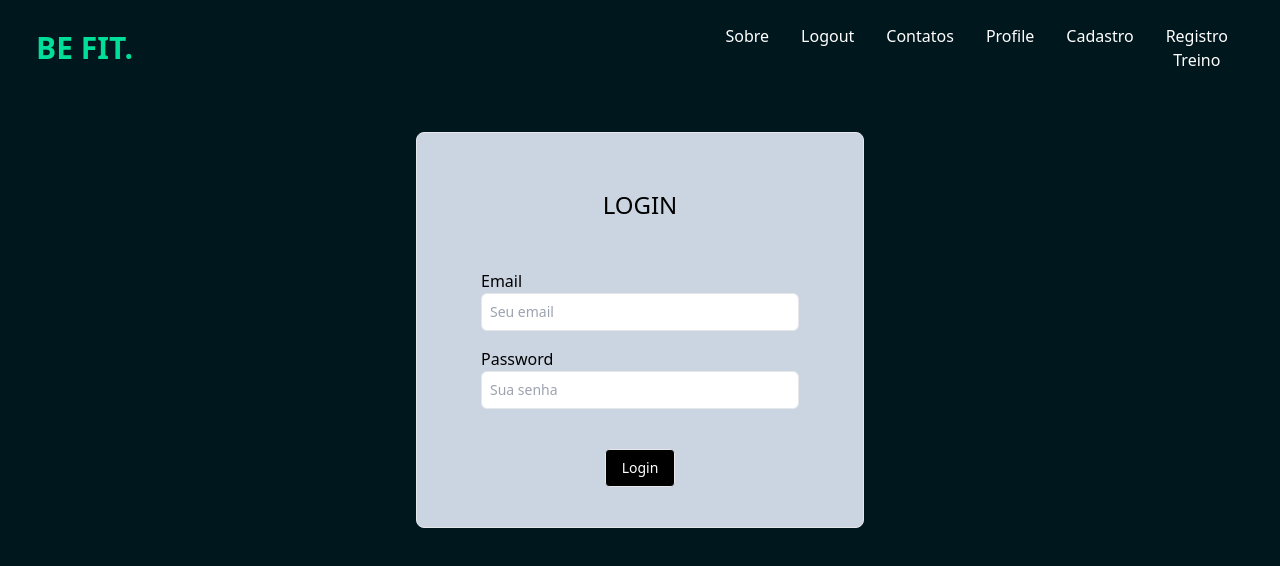
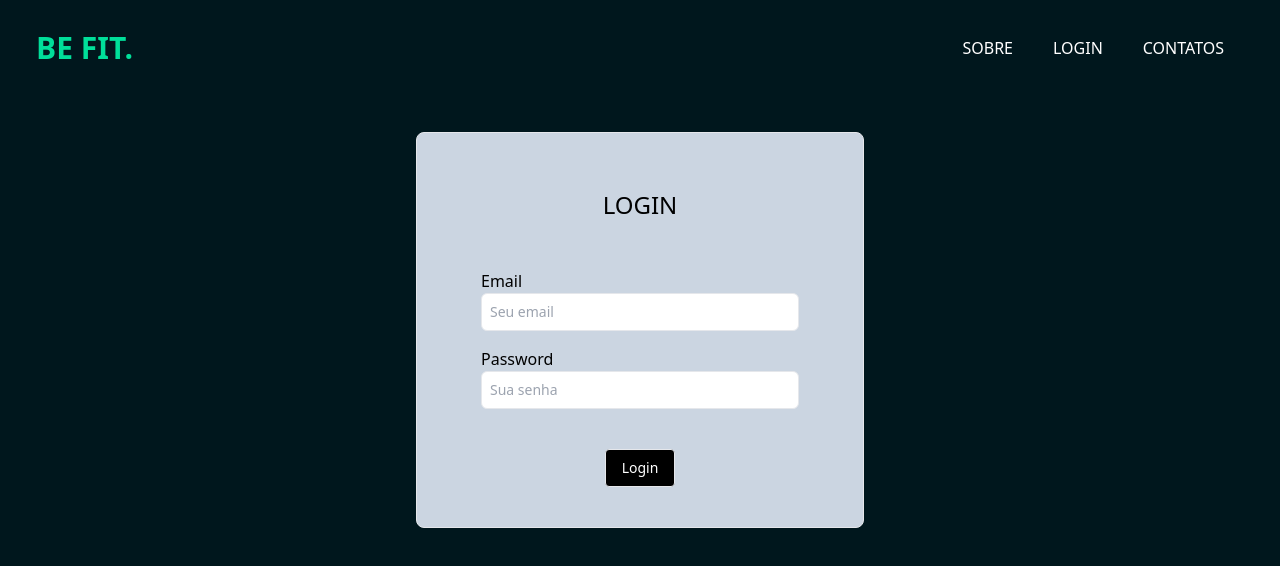
Before and after one commit to alexandre-roque/Academia, a React (Vite) app: page /login in a window 1280 px wide. Shown: the top 566 px of the page. Built offline with nearby package versions, Linux system fonts and the light colour scheme.

Commit message:
added medico option on navbar

```diff
--- a/src/components/Cards/index.tsx
+++ b/src/components/Cards/index.tsx
@@ -26,7 +26,7 @@ export const Cards = () => {
                         key={plano.name}
                         className="w-full py-[4rem] px-4 bg-white"
                     >
-                        <div className="py-5 text-center text-4xl font-black uppercase">
+                        <div className="py-5 text-center text-4xl font-black uppercase underline decoration-lgreen">
                             {plano.name}
                         </div>
                         <div className="max-w-[1240px] mx-auto grid md:grid-cols-3 gap-8">
--- a/src/components/Navbar/index.tsx
+++ b/src/components/Navbar/index.tsx
@@ -28,45 +28,51 @@ const Navbar = () => {
     const admin = user.vinculo === "Admin";
 
     return (
-        <div className="flex justify-between items-center h-24 max-w-[1240px] mx-auto px-4 text-white">
+        <div className="flex justify-between items-center h-24 max-w-[1240px] mx-auto px-4 text-white uppercase">
             <h1 className="w-full text-3xl font-bold text-lgreen">
                 <Link to={"/"}>BE FIT.</Link>
             </h1>
             <ul className="hidden md:flex">
                 <li className="p-4">
-                    <Link to={"/sobre"}>Sobre</Link>
+                    <Link  className="p-1 hover:text-lgreen" to={"/sobre"}>Sobre</Link>
                 </li>
+                {(user.vinculo === "Cliente" || admin)
+                    && (
+                    <li className="p-4">
+                        <Link  className="p-1 hover:text-lgreen" to={"/profile"}>Profile</Link>
+                    </li>
+                )}
                 {!user.email && (
                     <li className="p-4">
-                        <Link to={"/login"}>Login</Link>
+                        <Link  className="p-1 hover:text-lgreen" to={"/login"}>Login</Link>
                     </li>
                 )}
                 {user.email && (
                     <li className="p-4">
-                        <button onClick={user.logout}>Logout</button>
+                        <button className="hover:text-lgreen" onClick={user.logout}>LOGOUT</button>
+                    </li>
+                )}
+                {(user.vinculo === "Secretário(a)" || admin )
+                    && (
+                    <li className="p-4">
+                        <Link  className="p-1 hover:text-lgreen" to={"/cadastro"}>Cadastro</Link>
+                    </li>
+                )}
+                {(user.vinculo === "Médico(a)" || admin )
+                    && (
+                    <li className="p-4">
+                        <Link  className="p-1 hover:text-lgreen" to={"/avaliacao"}>Avaliação</Link>
+                    </li>
+                )}
+                {(user.vinculo === "Professor(a)" || admin)
+                    && (
+                    <li className="p-4 text-center">
+                        <Link  className="p-1 hover:text-lgreen" to={"/registro-treino"}>Registro Treino</Link>
                     </li>
                 )}
                 <li className="p-4">
-                    <Link to={"/contatos"}>Contatos</Link>
+                    <Link  className="p-1 hover:text-lgreen" to={"/contatos"}>Contatos</Link>
                 </li>
-                {user.vinculo === "Cliente" ||
-                    (admin && (
-                        <li className="p-4">
-                            <Link to={"/profile"}>Profile</Link>
-                        </li>
-                    ))}
-                {user.vinculo === "Secretário(a)" ||
-                    (admin && (
-                        <li className="p-4">
-                            <Link to={"/cadastro"}>Cadastro</Link>
-                        </li>
-                    ))}
-                {user.vinculo === "Professor(a)" ||
-                    (admin && (
-                        <li className="p-4 text-center">
-                            <Link to={"/registro-treino"}>Registro Treino</Link>
-                        </li>
-                    ))}
             </ul>
             <div onClick={handleNav} className="block md:hidden">
                 {nav ? (
@@ -87,24 +93,24 @@ const Navbar = () => {
                     BE FIT.
                 </h1>
                 <li className="p-4">
-                    <Link to={"/login"}>Login</Link>
+                    <Link  className="p-1 hover:text-lgreen" to={"/login"}>Login</Link>
                 </li>
                 <li className="p-4">
-                    <Link to={"/sobre"}>Sobre</Link>
+                    <Link  className="p-1 hover:text-lgreen" to={"/sobre"}>Sobre</Link>
                 </li>
                 <li className="p-4">
-                    <Link to={"/contatos"}>Contatos</Link>
+                    <Link  className="p-1 hover:text-lgreen" to={"/contatos"}>Contatos</Link>
                 </li>
                 <li className="p-4">
-                    <Link to={"/profile"}>Profile</Link>
+                    <Link  className="p-1 hover:text-lgreen" to={"/profile"}>Profile</Link>
                 </li>
 
                 <li className="p-4">
-                    <Link to={"/cadastro"}>Cadastro</Link>
+                    <Link  className="p-1 hover:text-lgreen" to={"/cadastro"}>Cadastro</Link>
                 </li>
 
                 <li className="p-4">
-                    <Link to={"/registro-treino"}>Registro Treino</Link>
+                    <Link  className="p-1 hover:text-lgreen" to={"/registro-treino"}>Registro Treino</Link>
                 </li>
             </ul>
         </div>
--- a/src/context/AuthProvider/index.tsx
+++ b/src/context/AuthProvider/index.tsx
@@ -6,12 +6,7 @@ import { LoginRequest } from "./util";
 export const AuthContext = createContext<IContext>({} as IContext);
 
 export const AuthProvider = ({ children }: IAuthProvider) => {
-    const [user, setUser] = useState<IUser | null>({
-        email: "alexandre@teste.com",
-        nome: "Alexandre Teste",
-        vinculo: "Admin",
-        id: "cl4qyim712tdq0dkd6zoi7hr9",
-    });
+    const [user, setUser] = useState<IUser | null>();
 
     // useEffect(() => {
     //     const user = getUserLocalStorage();
--- a/src/pages/Login/index.tsx
+++ b/src/pages/Login/index.tsx
@@ -5,8 +5,9 @@ import MyModal from "../../components/MyDialog";
 import { useAuth } from "../../context/AuthProvider/useAuth";
 
 const GET_USER_QUERY = gql`
-    query ($userEmail: String, $userPassword: String) {
-        usuario(where: { email: $userEmail, senha: $userPassword }) {
+    query ($userEmail: String) {
+        usuario(where: { email: $userEmail}) {
+            id
             email
             nome
             vinculo
@@ -28,20 +29,17 @@ export const Login = () => {
     ] = useLazyQuery(GET_USER_QUERY, {
         variables: {
             userEmail: email,
-            userPassword: password,
         },
     });
 
     useEffect(() => {
-        if (called) {
-            if (userSearchedData && userSearchedData.usuario) {
-                auth.authenticate(userSearchedData.usuario);
-                navigate("/");
-            } else {
-                toggleModal();
-            }
+        if (userSearchedData && userSearchedData.usuario) {
+            auth.authenticate(userSearchedData.usuario);
+            navigate("/");
+
+            return;
         }
-    }, [called]);
+    }, [called, userSearchedData]);
 
     const toggleModal = () => {
         setModalOpen((prevState) => !prevState);
@@ -73,7 +71,7 @@ export const Login = () => {
                     <div>
                         <label htmlFor="password">Password</label>
                         <input
-                            type="text"
+                            type="password"
                             className={`w-full p-2 text-primary border rounded-md outline-none text-sm transition duration-150 ease-in-out mb-4 focus-visible:ring focus-visible:ring-opacity-25 focus-visible:ring-lblack `}
                             placeholder="Sua senha"
                             onChange={(event) =>
@@ -92,6 +90,7 @@ export const Login = () => {
 
                     <div className="flex justify-center items-center flex-col mt-6">
                         <button
+                            type="button"
                             onClick={() => loginFunction()}
                             className={`bg-black py-2 px-4 text-sm text-white rounded border border-green focus:outline-none focus:border-green-dark`}
                         >
--- a/src/pages/RegistroTreino/index.tsx
+++ b/src/pages/RegistroTreino/index.tsx
@@ -17,7 +17,7 @@ export const RegistroTreino = () => {
         console.log("Entrou");
         exercises.push({
             id: Date.now(),
-            name: exercise,
+            nome: exercise,
             reps: reps,
         });
 
@@ -30,8 +30,8 @@ export const RegistroTreino = () => {
         setWorkouts([
             ...workouts,
             {
-                name: workoutName,
-                exercises: exercises,
+                nome: workoutName,
+                exercicios: exercises,
                 id: Date.now(),
             },
         ]);
@@ -120,7 +120,7 @@ export const RegistroTreino = () => {
                             {exercises.map((ex) => {
                                 return (
                                     <div key={ex.id}>
-                                        {ex.name} - {ex.reps}
+                                        {ex.nome} - {ex.reps}
                                     </div>
                                 );
                             })}
@@ -172,18 +172,18 @@ function Treinos({ treinos }: { treinos: Workout[] }) {
                                         className="rounded-lg my-2 px-4 pt-4 pb-2 text-gray-800 bg-slate-200"
                                     >
                                         <span className="font-bold text-2xl">
-                                            Treino {treino.name}
+                                            Treino {treino.nome}
                                             <br />
                                         </span>
 
-                                        {treino.exercises.map((exercise) => {
+                                        {treino.exercicios.map((exercise) => {
                                             return (
                                                 <div
                                                     className="grid grid-cols-3 mt-1"
                                                     key={exercise.id}
                                                 >
                                                     <div className="col-span-2 font-medium text-lg">
-                                                        {exercise.name}
+                                                        {exercise.nome}
                                                     </div>
                                                     <div className="col-span-1 font-normal text-md">
                                                         {exercise.reps}
```
